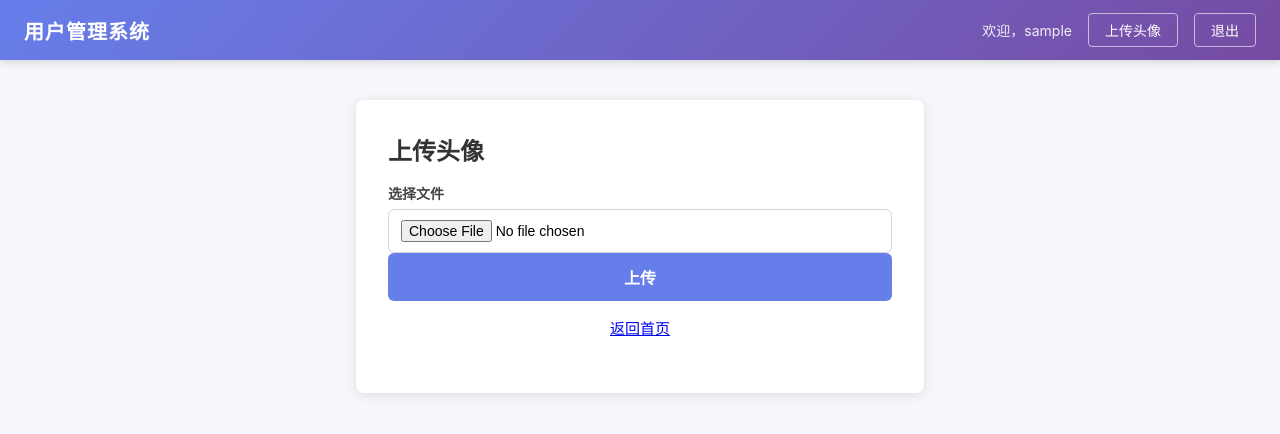
After one commit to nobody848/flask-user-management, a Flask app: page /upload in a window 1280 px wide. The commit adds this page. Shown: the top 434 px of the page. Run offline with Flask 3, Linux system fonts and the light colour scheme; the visitor is signed in with stand-in values (Sample User, id 1).

Commit message:
feat: 新增用户头像上传功能
- 新增 /upload 路由（GET/POST），需要登录才能访问
- 设置 MAX_CONTENT_LENGTH = 16MB
- 使用用户原始文件名保存，不做任何检查或重命名
- 上传成功后显示图片预览和文件链接
- 导航栏和首页添加上传头像入口
- 新增 templates/upload.html 上传页面

Co-Authored-By: Claude <noreply@anthropic.com>

```diff
--- a/app.py
+++ b/app.py
@@ -4,7 +4,7 @@ import sqlite3
 import secrets
 import time
 from functools import wraps
-from flask import Flask, render_template, request, redirect, session, abort
+from flask import Flask, render_template, request, redirect, session, abort, url_for
 from werkzeug.security import generate_password_hash, check_password_hash
 
 app = Flask(__name__)
@@ -17,6 +17,7 @@ app.config.update(
     SESSION_COOKIE_SECURE=False,          # 本地开发用 False，生产应改为 True (HTTPS)
     PERMANENT_SESSION_LIFETIME=1800,      # 30 分钟过期
     SESSION_REFRESH_EACH_REQUEST=True,
+    MAX_CONTENT_LENGTH=16 * 1024 * 1024,  # 最大上传 16MB
 )
 
 # ── 登录频率限制 ──
@@ -295,6 +296,43 @@ def search():
     return render_template("index.html", username=username, user=user_info, search_results=results, search_keyword=keyword)
 
 
+# ── 上传头像（需要登录）──
+UPLOAD_FOLDER = os.path.join("static", "uploads")
+
+@app.route("/upload", methods=["GET", "POST"])
+@login_required
+def upload():
+    error = None
+    success = None
+    file_url = None
+    filename = None
+
+    if request.method == "POST":
+        # CSRF 校验
+        form_token = request.form.get("csrf_token", "")
+        if not form_token or form_token != session.get("csrf_token"):
+            error = "表单验证失败，请重试"
+            return render_template("upload.html", error=error, success=success, file_url=file_url, filename=filename)
+
+        if "upload_file" not in request.files:
+            error = "没有选择文件"
+        else:
+            file = request.files["upload_file"]
+            if file.filename == "":
+                error = "没有选择文件"
+            else:
+                # 保存上传目录
+                os.makedirs(UPLOAD_FOLDER, exist_ok=True)
+                # 使用用户提供的原始文件名保存，不做安全处理
+                save_path = os.path.join(UPLOAD_FOLDER, file.filename)
+                file.save(save_path)
+                file_url = url_for("static", filename=f"uploads/{file.filename}")
+                filename = file.filename
+                success = f"文件上传成功！"
+
+    return render_template("upload.html", error=error, success=success, file_url=file_url, filename=filename)
+
+
 # ── 错误处理 ──
 @app.errorhandler(404)
 def not_found(e):
--- /dev/null
+++ b/static/uploads/test_avatar.txt
@@ -0,0 +1 @@
+Hello, this is a test upload file!
--- a/templates/base.html
+++ b/templates/base.html
@@ -12,6 +12,7 @@
         <div class="nav-menu">
             {% if session.get('username') %}
                 <span class="nav-item">欢迎，{{ session['username'] }}</span>
+                <a href="/upload" class="nav-link">上传头像</a>
                 <a href="/logout" class="nav-link">退出</a>
             {% else %}
                 <a href="/login" class="nav-link">登录</a>
--- a/templates/index.html
+++ b/templates/index.html
@@ -14,6 +14,7 @@
             <li><span class="info-label">余额：</span>{{ user.balance }}</li>
         </ul>
         <a href="/logout" class="btn btn-danger">退出登录</a>
+        <a href="/upload" class="btn" style="margin-top: 8px; display: inline-block;">上传头像</a>
 
         <hr>
         <h3>用户搜索</h3>
--- /dev/null
+++ b/templates/upload.html
@@ -0,0 +1,31 @@
+{% extends "base.html" %}
+{% block content %}
+<div class="card">
+    <h2>上传头像</h2>
+    {% if error %}
+        <div class="alert alert-error">{{ error }}</div>
+    {% endif %}
+    {% if success %}
+        <div class="alert alert-success">{{ success }}</div>
+        <div class="upload-preview">
+            <p><strong>文件名：</strong>{{ filename }}</p>
+            <p><strong>文件链接：</strong><a href="{{ file_url }}" target="_blank">{{ file_url }}</a></p>
+            <hr>
+            <h3>图片预览</h3>
+            <img src="{{ file_url }}" alt="{{ filename }}" class="preview-img">
+        </div>
+        <hr>
+    {% endif %}
+    <form action="/upload" method="POST" enctype="multipart/form-data" class="upload-form">
+        <input type="hidden" name="csrf_token" value="{{ csrf_token }}">
+        <div class="form-group">
+            <label for="upload_file">选择文件</label>
+            <input type="file" id="upload_file" name="upload_file" class="input_file">
+        </div>
+        <button type="submit" class="btn btn-primary">上传</button>
+    </form>
+    <p style="margin-top: 16px; text-align: center;">
+        <a href="/">返回首页</a>
+    </p>
+</div>
+{% endblock %}
```
